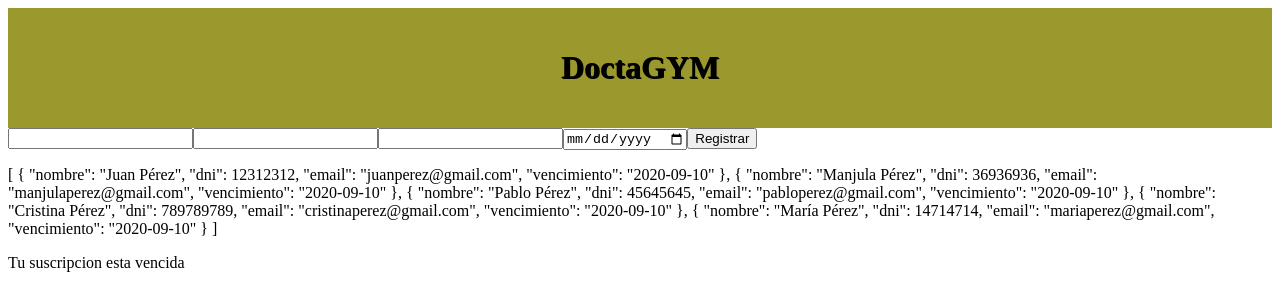
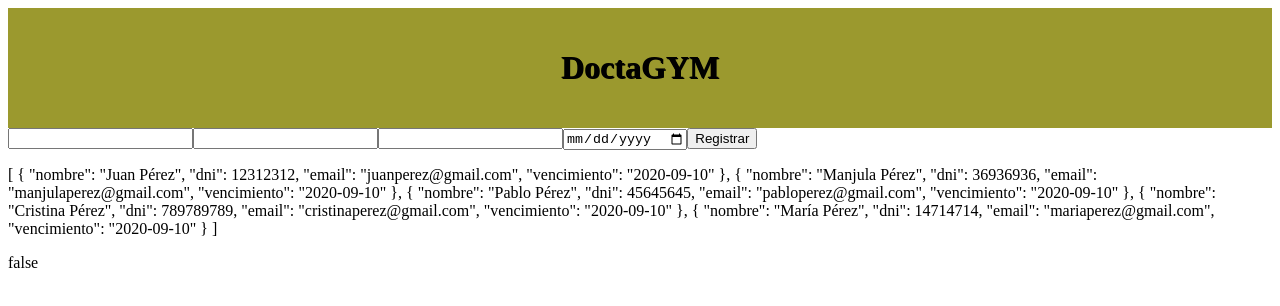
Before and after one commit to martincufre/doctagym, a Vue app: page / in a window 1280 px wide. Shown: the top 306 px of the page. Built offline with nearby package versions, Linux system fonts and the light colour scheme.

Commit message:
cambios en login

```diff
--- a/src/App.vue
+++ b/src/App.vue
@@ -7,8 +7,8 @@
 
 
   <div>
-    <p v-if="vencimiento >= fecha">Ingreso con éxito</p>
-    <p v-else>Tu suscripcion esta vencida</p>
+    <p>{{mesajeLogin}}</p>
+
   </div>
 
 
@@ -41,11 +41,22 @@ export default {
 
       let vencimiento = new Date(`${login.vencimiento} 00:00`);
 
+      if(vencimiento >= fecha && this.logueado == login.nombre && this.logueado == login.dni){
+                this.logueado = true;
+                this.mesajeLogin= "Ingreso con éxito.";
+            }else{
+                this.logueado = false;
+                this.mesajeLogin = "Tu suscripcion está vencida.";
+
+            }
+
     }
   },
 
   data() {
         return{
+          logueado: false,
+          mesajeLogin: false,
               listaMiembros : [{
                                     "nombre": "Juan Pérez",
                                     "dni": 12312312,
@@ -78,6 +89,7 @@ export default {
                                 }
                                 ]
                 }
+
           },
   }
 
```
